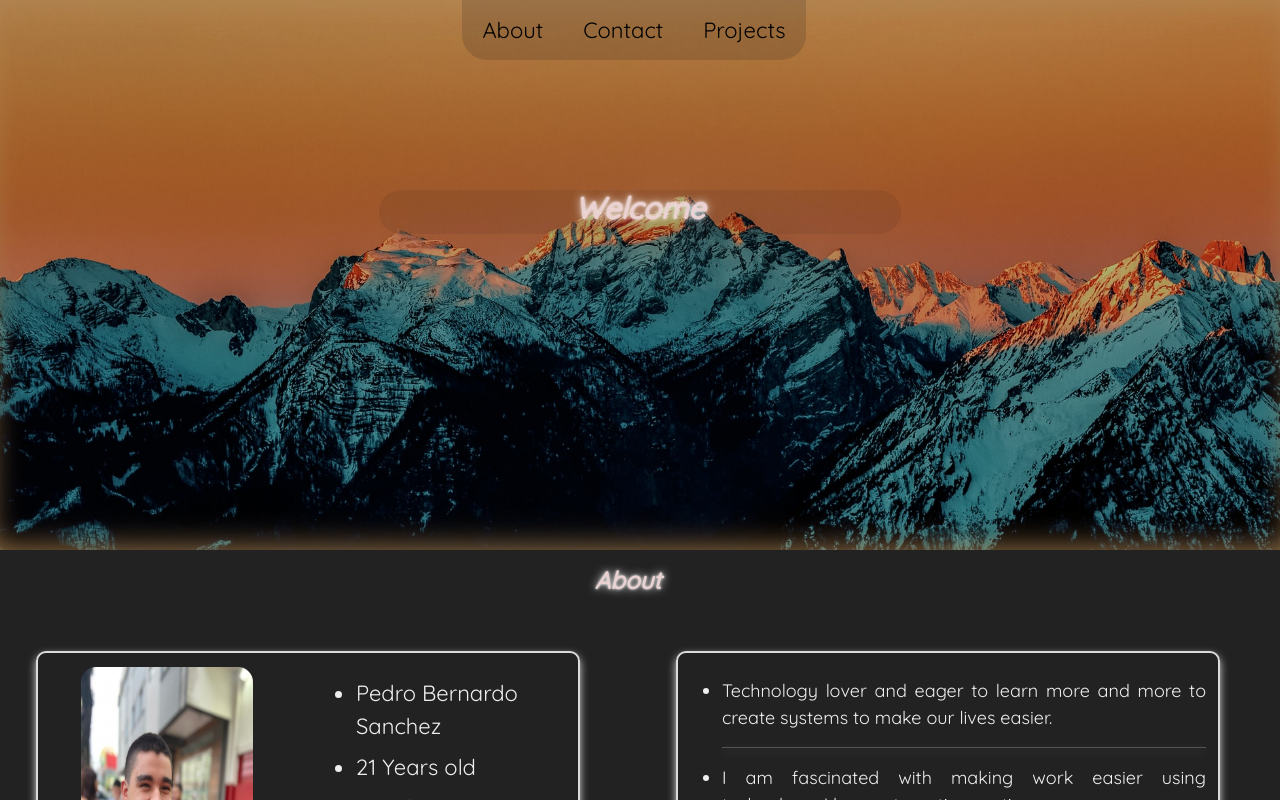
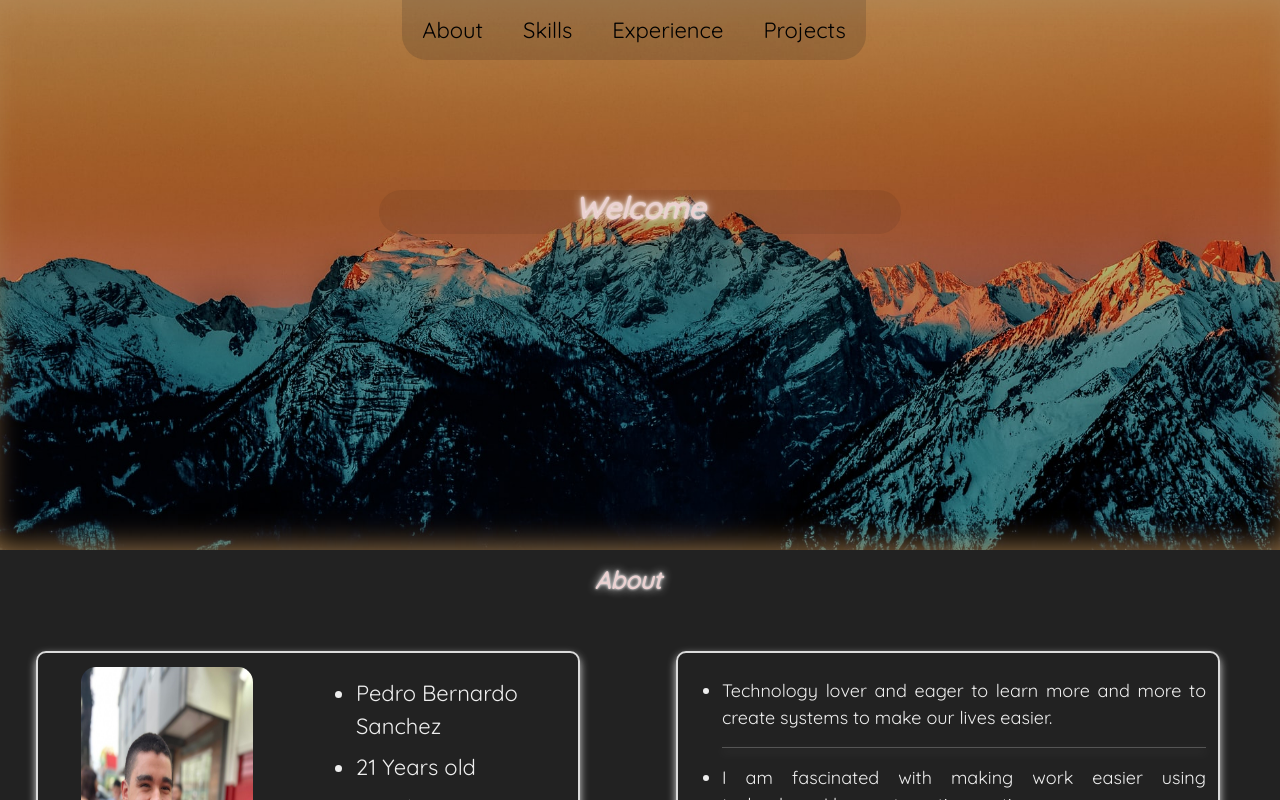
Before and after one commit to PedroBSanchez/myPortifolio, a React (Create React App) app: page / in a window 1280 px wide. Shown: the top 800 px of the page. Built offline with nearby package versions, Linux system fonts and the light colour scheme.

Commit message:
Ajustando Navigation

```diff
--- a/src/components/topContent/HeaderNavigation.jsx
+++ b/src/components/topContent/HeaderNavigation.jsx
@@ -15,8 +15,15 @@ const HeaderNavigation = () => {
         </div>
         <div className="col sm-3">
           <li class="nav-item">
-            <a href="#about" className="navigation-button">
-              Contact
+            <a href="#skills" className="navigation-button">
+              Skills
+            </a>
+          </li>
+        </div>
+        <div className="col sm-3">
+          <li class="nav-item">
+            <a href="#experience" className="navigation-button">
+              Experience
             </a>
           </li>
         </div>
```
